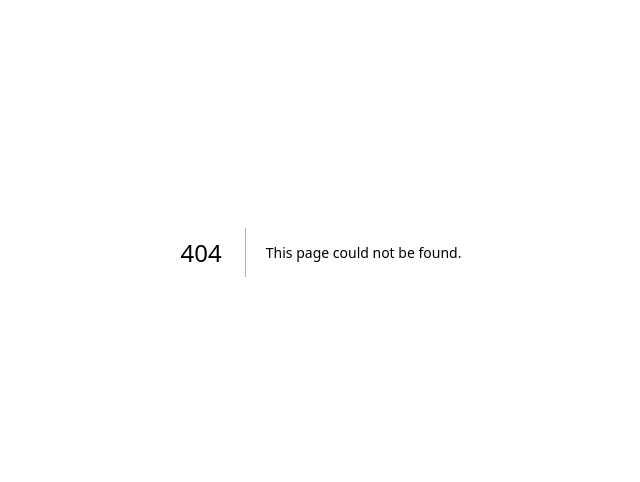
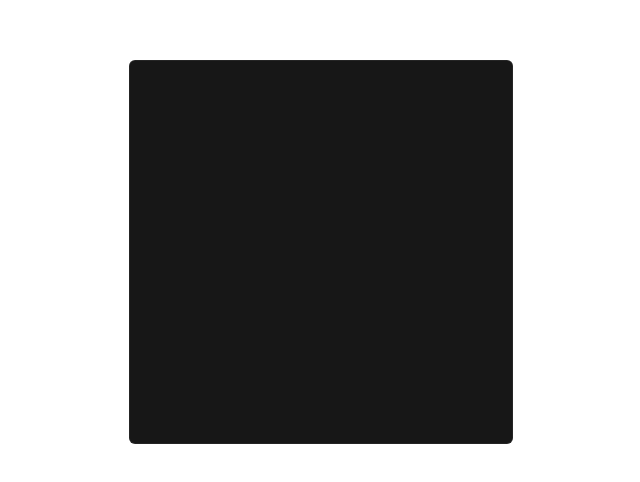
Before and after one commit to hiyankey/animations-on-the-web, a Next.js app: page /card-hover in a window 1280 px wide. Before the commit this address had no page. Shown: the part 148-630 px from the top of the page, without its empty margins (319-959 px from the left). Built offline with nearby package versions, Linux system fonts and the light colour scheme.

Commit message:
Card hover

```diff
--- /dev/null
+++ b/app/(demos)/card-hover/page.tsx
@@ -0,0 +1,13 @@
+import { SizeIcon } from "@radix-ui/react-icons";
+
+export default function Page() {
+  return <div className="flex min-h-screen justify-center items-center">
+    <div className="overflow-clip hover:[&_div]:translate-y-0 w-96 aspect-square rounded-md border border-white/6 bg-neutral-900 flex flex-col justify-end">
+      <div className="m-1 transition-transform [transition:500ms_cubic-bezier(0.19,1,0.22,1)] rounded-sm bg-white/6 p-3 border border-white/3 relative translate-y-[calc(100%+4px+1px)]">
+        <h3>Project title</h3>
+        <p className="text-sm">Lorem ipsum doloe sit amet.</p>
+<SizeIcon className="absolute top-3 right-3"/>
+      </div>
+    </div>
+  </div>
+}
```
